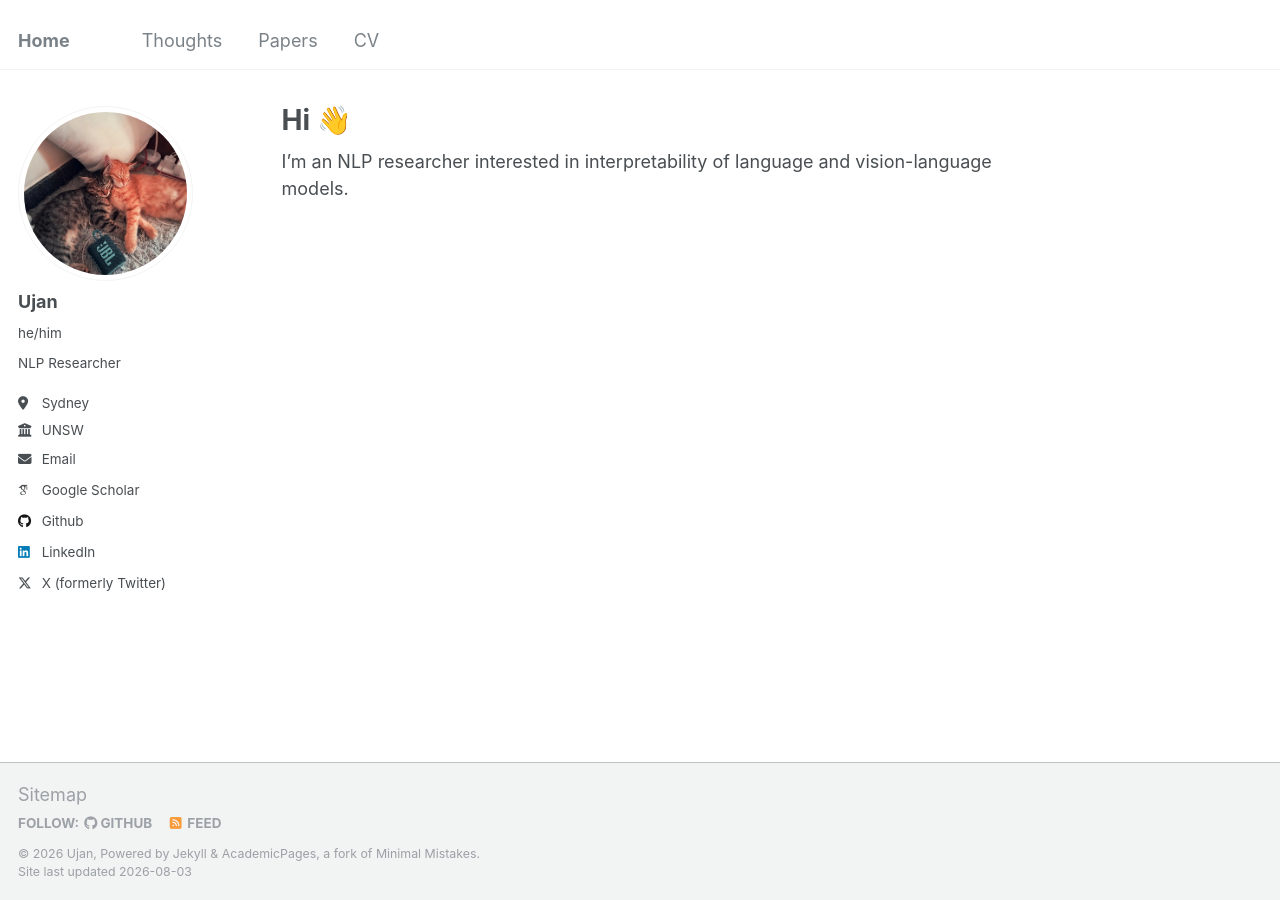
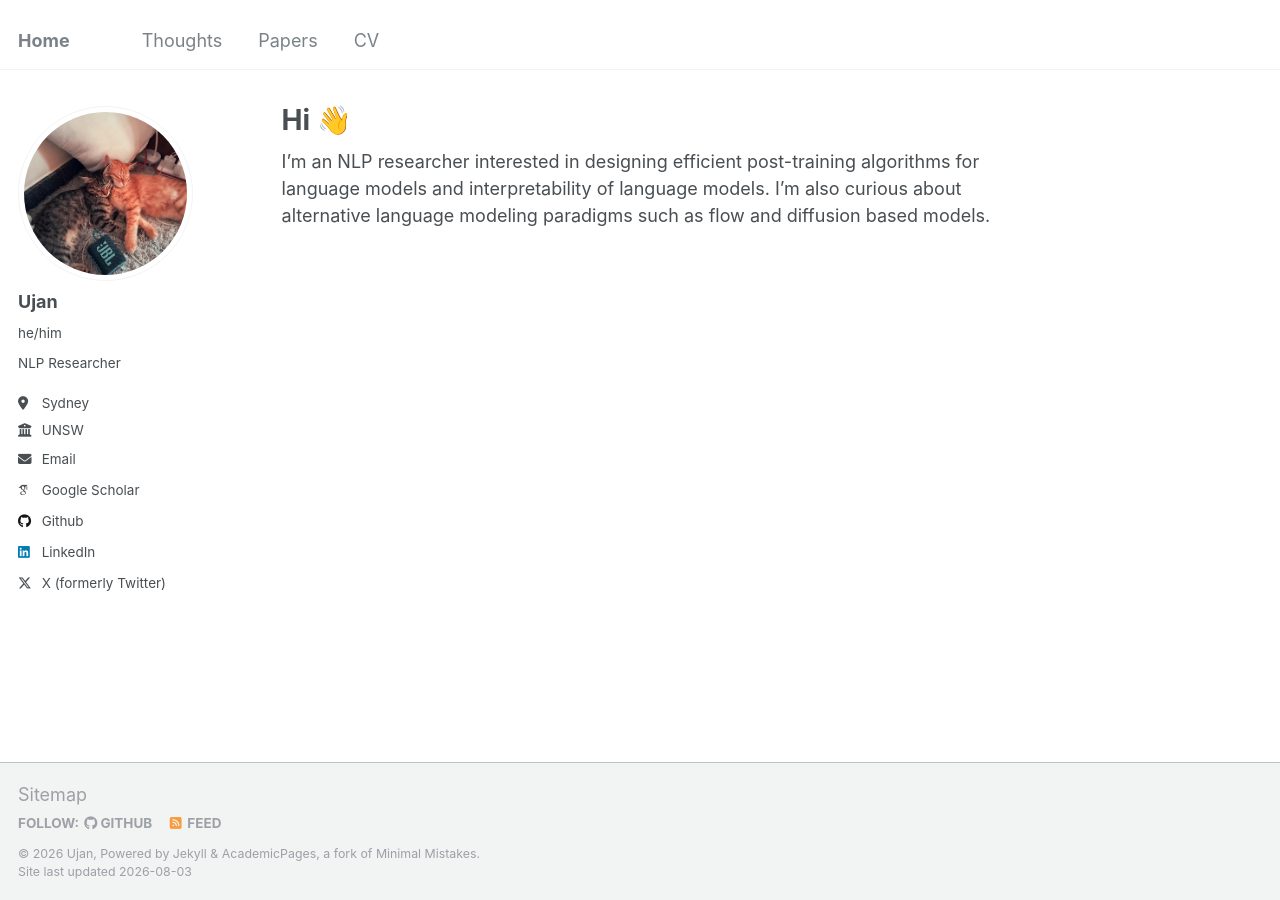
Before and after one commit to tatami-galaxy/tatami-galaxy.github.io, a Jekyll site: the page built from _pages/about.md, in a window 1280 px wide. Built offline with Jekyll 4.4.1, drawn with Linux system fonts in a browser that asks for light colours; emoji names are drawn with the system emoji font; some web fonts are replaced.

Commit message:
self distill blog

```diff
--- a/_pages/about.md
+++ b/_pages/about.md
@@ -7,4 +7,4 @@ redirect_from:
   - /about.html
 ---
 
-I'm an NLP researcher interested in interpretability of language and vision-language models.
+I'm an NLP researcher interested in designing efficient post-training algorithms for language models and interpretability of language models. I'm also curious about alternative language modeling paradigms such as flow and diffusion based models.
```
